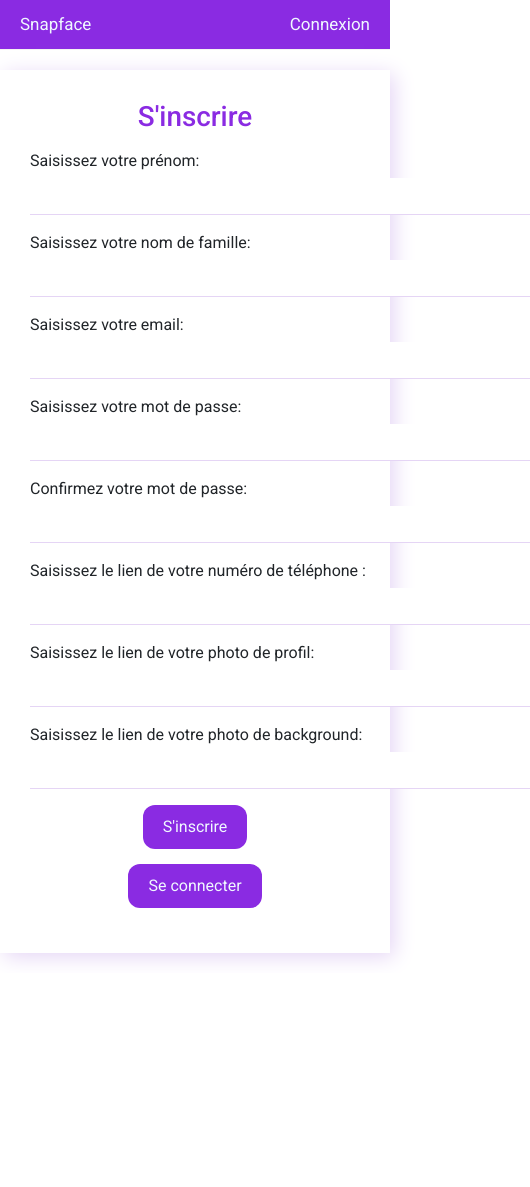
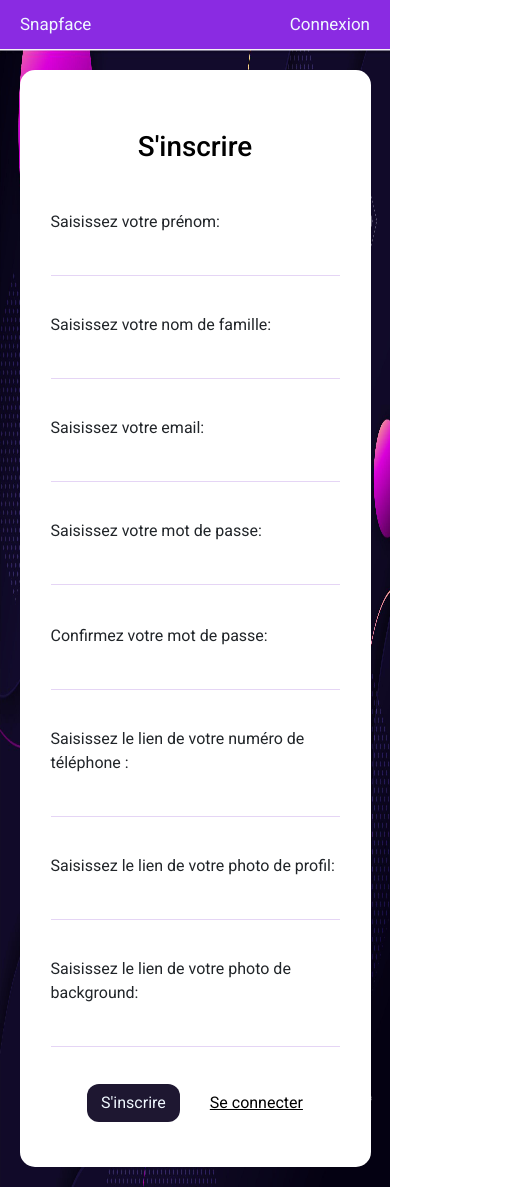
Before and after one commit to safiylm/snapface, an Angular app: page /inscription in a window 390 px wide. Shown: the whole page, 530 px wide, since content can reach past the window. Before the commit the page ends 973 px from the top, so only its background shows below. Built offline with nearby package versions, Linux system fonts and the light colour scheme.

Commit message:
improve frontend of authentification page

```diff
--- a/src/app/auth-connexion-user/auth-connexion-user.component.html
+++ b/src/app/auth-connexion-user/auth-connexion-user.component.html
@@ -1,6 +1,6 @@
 <app-header></app-header>
 
-<div class="d-flex flex-column align-items-center justify-content-center">
+<div class="page-connexion d-flex flex-column align-items-center justify-content-center">
 
     <form [formGroup]="connexionUserForm" (ngSubmit)="onSubmit()">
 
@@ -8,17 +8,20 @@
             Connexion
         </h1>
         <div class="div-input">
-            <label>Email:</label>
-            <input type="email" id="input-email" formControlName="email" value="anna.martin@gmail.com" autocomplete="off" />
+            <label>Saisissez votre email:</label>
+            <input type="email" id="input-email" formControlName="email" autocomplete="off" />
         </div>
 
         <div class="div-input">
-            <label>Mot de passe: </label>
+            <label>Saisissez votre mot de passe: </label>
             <input type="password" id="input-password" formControlName="password" autocomplete="new-password" />
         </div>
         <span id="connexion-info"></span>
+        <div class="d-flex flex-wrap align-items-center justify-content-center">
 
-        <button id="btn-submit" type="submit">Se connecter</button>
-        <button type="button" onclick="document.location.href='inscription'">Pas de compte? </button>
+            <button id="btn-submit" type="submit">Se connecter</button>
+            <a href="/inscription">Pas de compte? </a>
+        </div>
+
     </form>
 </div>
--- a/src/app/auth-connexion-user/auth-connexion-user.component.scss
+++ b/src/app/auth-connexion-user/auth-connexion-user.component.scss
@@ -1,16 +1,28 @@
+.page-connexion {
+    background-image: url('../../assets/login.jpg');
+    background-size: 100% 100%;
+    background-repeat: no-repeat;
+    background-position-x: center;
+    height: 95vh;
+}
+
+
 form {
-    margin-top: 100px;
-    padding: 80px 50px;
-    box-shadow: rgb(229, 213, 245) 4px 4px 20px;
+    padding: 10px 30px;
+    background-color: rgb(255, 255, 255);
+    width: 400px;
+    border-radius: 15px;
+
     h1 {
         text-align: center;
-        color: blueviolet;
-
+        color: black;
+        font-weight: 500;
+        margin: 30px 0;
     }
 
     .div-input {
-        margin: 16px 0;
-        width: 500px;
+        margin: 16px auto;
+        width: 100%;
 
         label,
         input {
@@ -28,17 +40,17 @@ form {
         }
     }
 
-    button[type="submit"],
-    button {
+    button[type="submit"] {
         border: none;
+        margin: 15px 10px;
+        color: white;
+        background-color: #1e1731;
+        padding: 7px 14px;
+        border-radius: 5px;
+    }
 
-        font-size: medium;
-        margin: 15px auto;
-        display: block;
-        color: aliceblue;
-        background-color: blueviolet;
-        padding: 10px 20px;
-        border-radius: 12px;
+    a {
+        color: #1e1731;
     }
 
     #connexion-info {
@@ -47,12 +59,12 @@ form {
     }
 }
 
-@media(max-width:650px) {
+@media(max-width:480px) {
 
     form {
 
-        width: 100vw;
-        padding: 30px;
+        width: 90vw;
+        padding: 15px;
         box-sizing: border-box;
         margin: 20px 0;
     }
--- a/src/app/auth-inscription-user/auth-inscription-user.component.html
+++ b/src/app/auth-inscription-user/auth-inscription-user.component.html
@@ -1,5 +1,5 @@
 <app-header></app-header>
-<div class="d-flex flex-column align-items-center justify-content-center">
+<div class="page-inscription d-flex flex-column align-items-center justify-content-center">
 
     <div class="toast" role="alert" aria-live="assertive" aria-atomic="true" *ngIf="!!displayToasts">
         <div class="toast-header">
@@ -10,7 +10,7 @@
         </div>
         <div class="toast-body">
             Inscription success. Il faut confirmer votre email. Redirection dans
-         {{ timeForRedirection$ | async }}  secondes pour vous connectez.
+            {{ timeForRedirection$ | async }} secondes pour vous connectez.
         </div>
     </div>
 
@@ -18,7 +18,8 @@
         <h1>
             S'inscrire {{ timeForRedirection$ | async }}
         </h1>
-
+        <div class="form2row d-flex align-items-center justify-content-center">
+            <div class="row">
                 <div class="div-input">
                     <label>Saisissez votre prénom:</label>
                     <input type="text" name="nom" formControlName="firstName" />
@@ -33,11 +34,13 @@
                     <label>Saisissez votre email:</label>
                     <input type="email" name="email" formControlName="email" />
                 </div>
-
                 <div class="div-input">
                     <label>Saisissez votre mot de passe: </label>
                     <input type="password" name="password" formControlName="password" autocomplete="new-password">
                 </div>
+            </div>
+            <div class="row">
+
                 <div class="div-input">
                     <label> Confirmez votre mot de passe: </label>
                     <input type="password" name="password2" formControlName="password2" autocomplete="new-password">
@@ -57,8 +60,10 @@
                     <label>Saisissez le lien de votre photo de background:</label>
                     <input type="text" name="photo" formControlName="photos_background" />
                 </div>
-
-
+            </div>
+        </div>
+        <div class="d-flex align-items-center justify-content-center">
         <button type="submit">S'inscrire </button>
-        <button type="button" onclick="document.location.href='connexion'">Se connecter</button>
+        <a href='/connexion'>Se connecter</a>
+        </div>
     </form>
--- a/src/app/auth-inscription-user/auth-inscription-user.component.scss
+++ b/src/app/auth-inscription-user/auth-inscription-user.component.scss
@@ -1,17 +1,32 @@
+.page-inscription {
+    background-image: url('../../assets/login.jpg');
+    background-size: 100% 100%;
+    background-repeat: no-repeat;
+    background-position-x: center;
+    min-height: 95vh;
+}
+
 form {
-    margin-top: 100px;
-    padding: 80px 50px;
-    box-shadow: rgb(229, 213, 245) 4px 4px 20px;
+    padding: 10px 30px;
+    background-color: rgb(255, 255, 255);
+    width: 1000px;
+    border-radius: 15px;
 
     h1 {
         text-align: center;
-        color: blueviolet;
+        color: black;
+        font-weight: 500;
+        margin: 30px 0;
+    }
 
+
+    .row{
+        padding: 15px;
     }
 
     .div-input {
         margin: 16px 0;
-        width: 500px;
+        width: 100%;
 
         label,
         input {
@@ -29,34 +44,66 @@ form {
         }
     }
 
-    button[type="submit"],
-    button {
+    button[type="submit"] {
         border: none;
         font-size: medium;
-        margin: 15px auto;
-        display: block;
+        margin: 15px ;
         color: aliceblue;
-        background-color: blueviolet;
-        padding: 10px 20px;
+        background-color: #1e1731;
+        padding: 7px 14px;
         border-radius: 12px;
+    }
+
+    a{
+        color:black;
+        margin: 15px ;
     }
 }
 
-.toast{
+.toast {
     // display: none;
     display: block;
-  margin-top: 70px;
-  background-color: #81e473;
-  font-weight: bold;
+    margin-top: 70px;
+    background-color: #81e473;
+    font-weight: bold;
 
 }
-@media(max-width:650px) {
+
+@media(max-width:950px) {
 
     form {
 
-        width: 100vw;
+        width: 400px;
         padding: 30px;
         box-sizing: border-box;
         margin: 20px 0;
+        height: auto;
+
+        .form2row{
+            flex-direction: column;
+            .row{
+                padding: 1px;
+            }
+        }
     }
 }
+
+
+@media(max-width:550px) {
+
+    form {
+
+        width: 90vw;
+        padding: 30px;
+        box-sizing: border-box;
+        margin: 20px auto;
+        height: auto;
+
+        .form2row{
+            flex-direction: column;
+            .row{
+                padding: 1px;
+            }
+        }
+    }
+}
--- a/src/app/auth-inscription-user/auth-inscription-user.component.ts
+++ b/src/app/auth-inscription-user/auth-inscription-user.component.ts
@@ -1,7 +1,7 @@
 import { Component, OnInit } from '@angular/core';
 import { UserService } from '../../services/user-service'
 import { User } from '../../models/user.model'
-import { FormGroup, FormControl } from "@angular/forms";
+import { FormGroup, FormControl, Validators } from "@angular/forms";
 import { interval, scan, takeWhile } from 'rxjs';
 
 @Component({
@@ -20,14 +20,14 @@ export class AuthInscriptionUserComponent implements OnInit {
 
 
   inscriptionUserForm = new FormGroup({
-    lastName: new FormControl(""),
-    firstName: new FormControl(""),
-    email: new FormControl(""),
-    password: new FormControl(""),
-    password2: new FormControl(""),
-    phoneNo: new FormControl(""),
-    photos_background: new FormControl(""),
-    photos_profil: new FormControl("")
+    lastName: new FormControl("", [Validators.required]),
+    firstName: new FormControl("",[Validators.required]),
+    email: new FormControl("",[Validators.required]),
+    password: new FormControl("",[Validators.required]),
+    password2: new FormControl("",[Validators.required]),
+    phoneNo: new FormControl("",[Validators.required]),
+    photos_background: new FormControl("",[Validators.required]),
+    photos_profil: new FormControl("",[Validators.required])
   });
   user = new User("", "", "", "", "",0, "", "");
 
@@ -44,8 +44,8 @@ export class AuthInscriptionUserComponent implements OnInit {
       this.user.photos_background = this.inscriptionUserForm.value['photos_background']?.toString() as string;
       this.user.photos_profil = this.inscriptionUserForm.value['photos_profil']?.toString() as string;
 
-      this.userService.pushNewUser(this.user);
-
+     const resins = this.userService.pushNewUser(this.user)
+console.log(resins)
       this.displayToasts = true;
 
       this.timeForRedirection$ = interval(1000).pipe(
```
Also changed, not shown: src/assets/login.jpg (added). Lines whose indentation alone changed are shown as unchanged.
